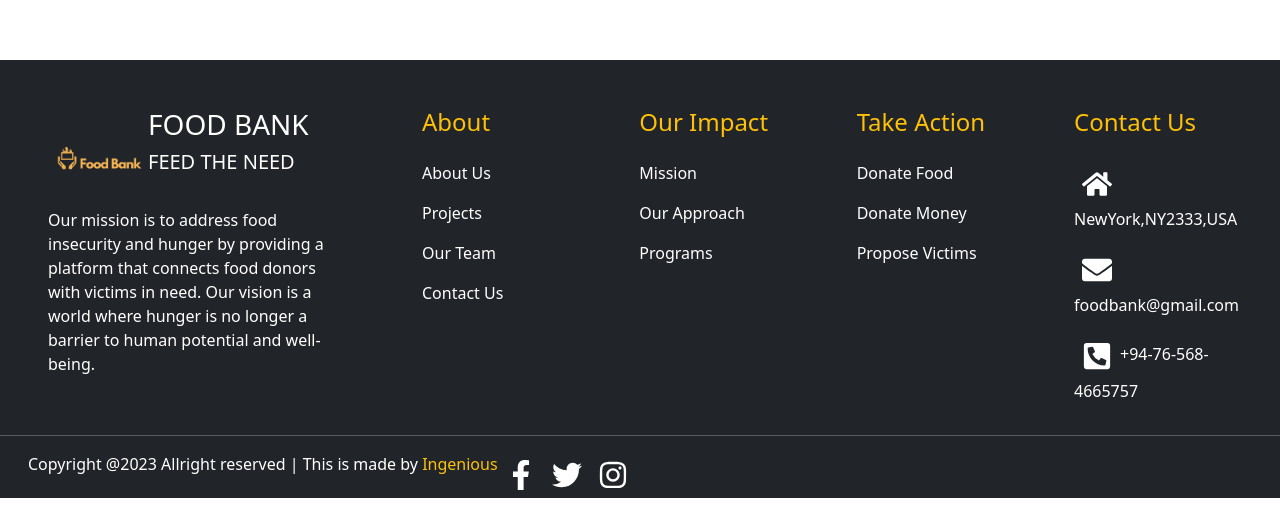
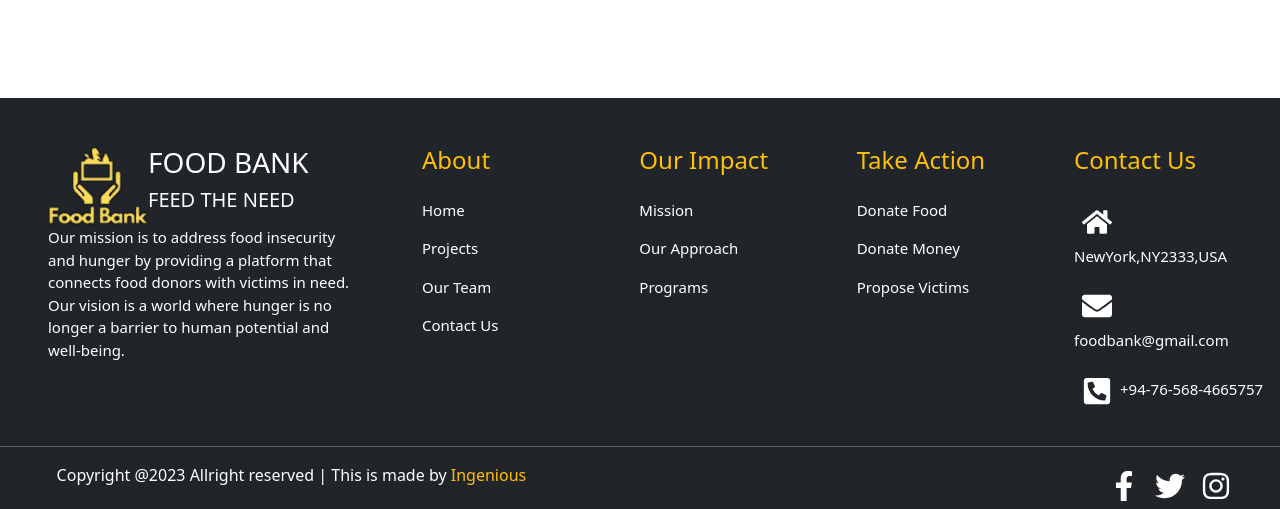
Before and after one commit to ingenious-it/food-bank, a React (Create React App) app in the folder client/: page /mission in a window 1280 px wide. Shown: the part 1359-1868 px from the top of the page. Built offline with nearby package versions, Linux system fonts and the light colour scheme.

Commit message:
logo done

```diff
--- a/client/src/components/Footer.css
+++ b/client/src/components/Footer.css
@@ -72,3 +72,8 @@
   .second{
     color: gold;
   }
+
+  .para a {
+    color: white;
+    text-decoration: none;
+  }
--- a/client/src/components/Footer.jsx
+++ b/client/src/components/Footer.jsx
@@ -1,6 +1,6 @@
 import React from "react";
 import "bootstrap/dist/css/bootstrap.min.css";
-//import "./Footer.css";
+import "./Footer.css";
 
 import { FaHome } from "react-icons/fa";
 import { FaEnvelope } from "react-icons/fa";
@@ -16,7 +16,7 @@ const DFooter = () => {
         <div class="col-lg-3 col-md-6 col-sm-12 ms-5 mt-5 ">
           <div class=" d-flex">
             <div className="divimg">
-                <img src="logo.png" height={100} width={100} alt="" />
+              <img src="logo1.png" height={80} width={100} alt="" />
             </div>
             <div class="text">
               <h3>FOOD BANK</h3>
@@ -33,27 +33,57 @@ const DFooter = () => {
         <div class="col-lg-2 col-md-3 col-sm-6 mt-5 ms-5">
           <h4 class="mb-4 font-weight-bold text-warning">About</h4>
           <div>
-            <p class="para">About Us</p>
-            <p class="para">Projects</p>
-            <p class="para">Our Team</p>
-            <p class="para">Contact Us</p>
+
+
+            <div>
+            <p class="para">
+              <a href="/">Home</a>
+            </p>
+            <p class="para">
+              <a href="/Projects">Projects</a>
+            </p>
+            <p class="para">
+              <a href="/ourteam">Our Team</a>
+            </p>
+            <p class="para">
+              <a href="/ContactUs">Contact Us</a>
+            </p>
+          </div>
+
           </div>
         </div>
         <div class="col-lg-2 col-md-3 col-sm-6 mt-5">
           <h4 class="mb-4 font-weight-bold text-warning">Our Impact</h4>
           <div>
-            <p class="para">Mission</p>
-            <p class="para">Our Approach</p>
-            <p class="para">Programs</p>
+            <p class="para">
+              <a href="/Mission">Mission</a>
+            </p>
+            <p class="para">
+              <a href="/whyFoodBank">Our Approach</a>
+            </p>
+            <p class="para">
+              <a href="/projects">Programs</a>
+            </p>
           </div>
         </div>
 
         <div class="col-lg-2 col-md-3 col-sm-6 mt-5">
           <h4 class="mb-4 font-weight-bold text-warning">Take Action</h4>
           <div>
-            <p class="para">Donate Food</p>
-            <p class="para">Donate Money</p>
-            <p class="para">Propose Victims</p>
+
+
+            <div>
+            <p class="para">
+              <a href="/Donate">Donate Food</a>
+            </p>
+            <p class="para">
+              <a href="/Donate">Donate Money</a>
+            </p>
+            <p class="para">
+              <a href="/propose">Propose Victims</a>
+            </p>
+          </div>
+
           </div>
         </div>
 
@@ -87,169 +117,14 @@ const DFooter = () => {
             </span>
           </div>
 
-
-
           <div class="icons d-flex justify-content-right">
             <FaFacebookF class="icon" />
             <FaTwitter class="icon" />
             <FaInstagram class="icon" />
-
-
           </div>
-
-
         </div>
       </div>
     </footer>
-
-
-
-  // <footer class="bg-dark text-white pt-5 pb-5 w-100">
-
-    //   <div class="container text-center text-md-left">
-    //     <div class="row text-center text-md-left">
-
-    //       <div class="col-md-3 col-lg-3 col-xl-3 mx-auto mt-3">
-    //         <h5 class="text-uppercase mb-4 font-weight-bold text-warning">FOOD BANK</h5>
-    //          <p className='text-white'>Lorem Ipsum is simply dummy text of the printing and typesetting industry.
-    //           Lorem Ipsum has been the industry's standard dummy text ever since the 1500s,
-    //           when an unknown printer took a galley of type and scrambled it to make a type specimen book. </p>
-
-    //       </div>
-
-    //       <div class="col-md-2 col-lg-2 col-xl-2 mx-auto mt-3">
-    //         <h5 class="text-uppercase mb-4 font-weight-bold text-warning">Products</h5>
-
-    //       {/* <p>
-    //         <a href="#" class="text-white" style="text-decoration:none;">The providers</a>
-    //       </p>
-    //       <p>
-    //         <a href="#" class="text-white" style="text-decoration:none;">The providers</a>
-    //       </p>
-    //       <p>
-    //         <a href="#" class="text-white" style="text-decoration:none;">The providers</a>
-    //       </p>
-    //       <p>
-    //         <a href="#" class="text-white" style="text-decoration:none;">The providers</a>
-    //       </p>  */}
-    //       </div>
-
-    //       <div class="col-md-3 col-lg-2 col-xl-2 mx-auto mt-3">
-    //         <h5 class="text-uppercase mb-4 font-weight-bold text-warning">Useful links</h5>
-    //          <p>
-    //         <a href="#" class="text-white">Your Account</a>
-    //       </p>
-    //       {/* <p>
-    //         <a href="#" class="text-white" style="text-decoration:none;">The providers</a>
-    //       </p>
-    //       <p>
-    //         <a href="#" class="text-white" style="text-decoration:none;">The providers</a>
-    //       </p>
-    //       <p>
-    //         <a href="#" class="text-white" style="text-decoration:none;">The providers</a>
-    //       </p>   */}
-    //       </div>
-
-    //       <div class ="col-md-4 col-lg-3 col-xl-3 mx-auto mt-3">
-    //         <h5 class="text-uppercase mb-4 font-weight-bold text-warning">Contact</h5>
-    //         <p>
-    //         <FaHome class="icon"/>
-    //           NewYork,NY2333,USA
-    //         </p>
-    //         <p>
-    //         <FaEnvelope class="icon"/>
-    //           foodbank@gmail.com
-    //         </p>
-    //         <p>
-    //         <FaPhoneSquareAlt class="icon"/>
-    //           +94-76-568-4665757
-    //         </p>
-    //         </div>
-
-    // <section className='d-flex justify-content-center justify-content-lg-between '>
-    //     <div className='me-5 d-none d-lg-block'>
-    //       <span>Get connected with us on social networks:</span>
-    //     </div>
-    //     <div class="text-center text-md-right">
-
-    //           <ul class="list-unsttyled list-inline">
-    //             <li class= "list-inline-item">
-
-    //               <a href="#" class="btn-floating btn-sm text-white" styles="font-size:23px">
-    //                   <FaFacebookF class="icon"/>
-    //               </a>
-    //             </li>
-    //             <li class= "list-inline-item">
-    //               <a href="#" class="btn-floating btn-sm text-white" styles="font-size:23px">
-    //                   <FaTwitter class="icon"/>
-    //               </a>
-    //             </li>
-    //             <li class= "list-inline-item">
-    //               <a href="#" class="btn-floating btn-sm text-white" styles="font-size:23px">
-    //                   <FaInstagram class="icon"/>
-    //               </a>
-    //             </li>
-
-    //           </ul>
-
-    //         </div>
-
-    //   </section>
-    //         {/* <div class="co-md-5 col-sm-7">
-    //         <div class="text-center text-md-right">
-
-    //           <ul class="list-unsttyled list-inline">
-    //             <li class= "list-inline-item">
-
-    //               <a href="#" class="btn-floating btn-sm text-white" styles="font-size:23px">
-    //                   <FaFacebookF class="icon"/>
-    //               </a>
-    //             </li>
-    //             <li class= "list-inline-item">
-    //               <a href="#" class="btn-floating btn-sm text-white" styles="font-size:23px">
-    //                   <FaTwitter class="icon"/>
-    //               </a>
-    //             </li>
-    //             <li class= "list-inline-item">
-    //               <a href="#" class="btn-floating btn-sm text-white" styles="font-size:23px">
-    //                   <FaInstagram class="icon"/>
-    //               </a>
-    //             </li>
-
-    //           </ul>
-
-    //         </div>
-
-    //       </div> */}
-
-    //       </div>
-
-    //      <hr class= "mb-4"></hr>
-
-    //     <div class="row align-itmes-center">
-    //       {/* <div class="col-md-7 col-lg-8">
-    //         <p>Copyright @2022 All rights reserved by:
-    //          <a href="#">
-    //           <strong class="text-warning">The Providers</strong>
-    //         </a>
-    //         </p>
-    //       </div> */}
-    //       <div className='bottomd text-center p-4'>
-    //     © 2021 Copyright:
-    //     <a className='text-reset fw-bold' href='https://mdbootstrap.com/'>
-    //       ndlcnsnczcv.com
-    //     </a>
-    //   </div>
-
-    //     </div>
-
-    //   </div>
-
-    // </footer>
-
-
-
-
   );
 };
 
--- a/client/src/components/navBar.jsx
+++ b/client/src/components/navBar.jsx
@@ -2,6 +2,7 @@ import React from "react";
 import './hovers.css';
 import { Link,useNavigate } from "react-router-dom";
 import { useAuth0 } from "@auth0/auth0-react";
+
 
 
 const Nav = () => {
@@ -21,9 +22,13 @@ const Nav = () => {
         <div className="container-fluid mt-4">
           <div>
             <div class="container-fluid">
+
+              <div className="divimg">
               <Link class="navbar-brand" to={'/'}>
-                logo
-                              </Link>
+              <img src="logo1.png" height={80} width={100} alt="" />
+              </Link>
+            </div>
+
             </div>
             <button
               className="navbar-toggler"
```
Also changed, not shown: client/public/logo1.png (added), client/src/images/logo.png (deleted). Lines whose indentation alone changed are shown as unchanged.
